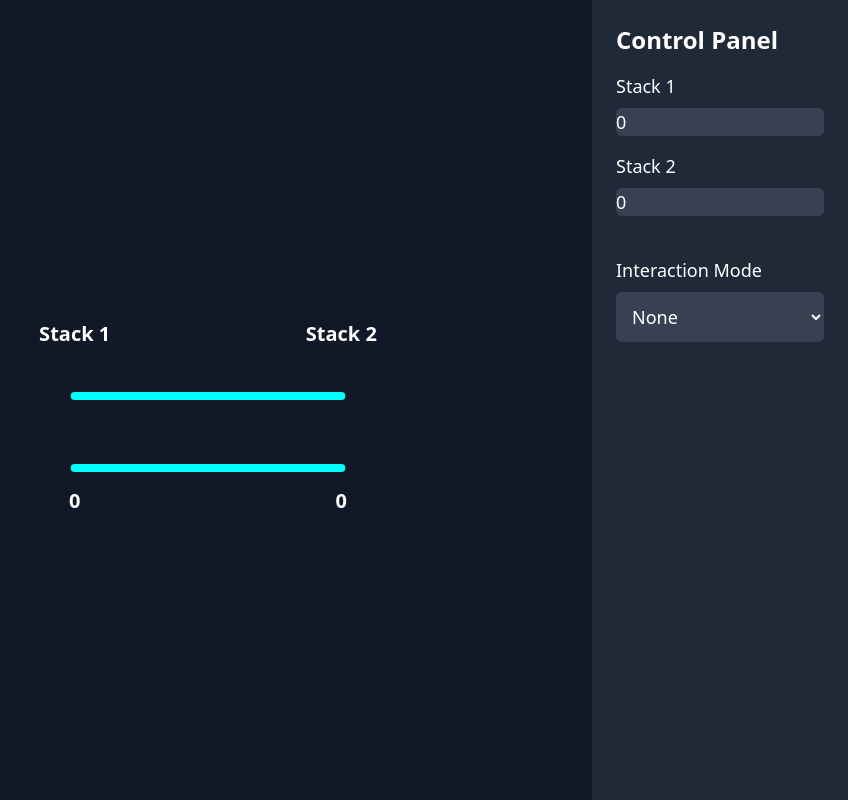
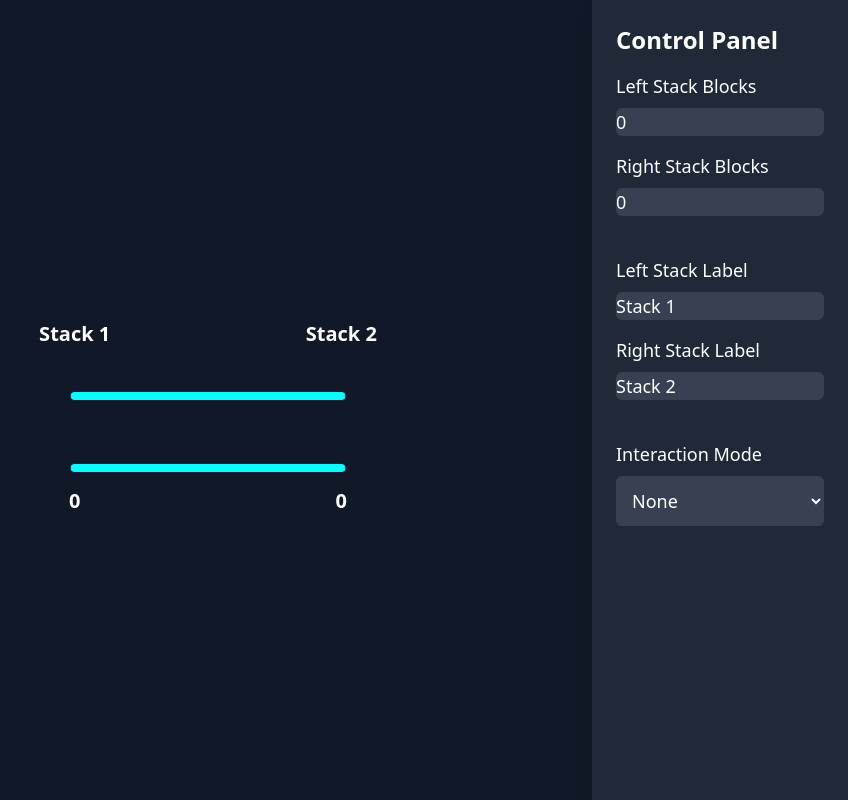
Before and after one commit to dkinsell/stack-comparator, a React (Vite) app: page / in a window 1280 px wide. Shown: the whole page, without its empty margins (432-1280 px from the left). Built offline with nearby package versions, Linux system fonts and the light colour scheme.

Commit message:
adds input to allow user to change stack labels

```diff
--- a/src/App.tsx
+++ b/src/App.tsx
@@ -6,6 +6,8 @@ import ControlPanel from "./components/ControlPanel";
 const App = () => {
   const [stack1, setStack1] = useState<number>(0);
   const [stack2, setStack2] = useState<number>(0);
+  const [stack1Label, setStack1Label] = useState<string>("Stack 1");
+  const [stack2Label, setStack2Label] = useState<string>("Stack 2");
   const [mode, setMode] = useState<string>("none");
 
   const stack1Ref = useRef<HTMLDivElement>(null);
@@ -25,7 +27,7 @@ const App = () => {
         }}
       >
         <BlockStack
-          label="Stack 1"
+          label={stack1Label}
           blocks={stack1}
           setBlocks={setStack1}
           stackRef={stack1Ref}
@@ -41,7 +43,7 @@ const App = () => {
           stack2Ref={stack2Ref}
         />
         <BlockStack
-          label="Stack 2"
+          label={stack2Label}
           blocks={stack2}
           setBlocks={setStack2}
           stackRef={stack2Ref}
@@ -57,6 +59,10 @@ const App = () => {
         stack2={stack2}
         setStack1={setStack1}
         setStack2={setStack2}
+        stack1Label={stack1Label}
+        setStack1Label={setStack1Label}
+        stack2Label={stack2Label}
+        setStack2Label={setStack2Label}
         mode={mode}
         setMode={setMode}
       />
--- a/src/components/ControlPanel.tsx
+++ b/src/components/ControlPanel.tsx
@@ -5,6 +5,10 @@ interface ControlPanelProps {
   stack2: number;
   setStack1: React.Dispatch<React.SetStateAction<number>>;
   setStack2: React.Dispatch<React.SetStateAction<number>>;
+  stack1Label: string;
+  setStack1Label: React.Dispatch<React.SetStateAction<string>>;
+  stack2Label: string;
+  setStack2Label: React.Dispatch<React.SetStateAction<string>>;
   mode: string;
   setMode: React.Dispatch<React.SetStateAction<string>>;
 }
@@ -14,6 +18,10 @@ const ControlPanel = ({
   stack2,
   setStack1,
   setStack2,
+  stack1Label,
+  setStack1Label,
+  stack2Label,
+  setStack2Label,
   mode,
   setMode,
 }: ControlPanelProps) => {
@@ -23,6 +31,13 @@ const ControlPanel = ({
       const value = Math.min(Math.max(0, Number(e.target.value)), 10);
       setter(value);
     };
+
+  const handleLabelChange =
+    (setter: React.Dispatch<SetStateAction<string>>) =>
+    (e: React.ChangeEvent<HTMLInputElement>) => {
+      setter(e.target.value);
+    };
+
   return (
     <div
       className="absolute top-0 right-0 p-6 bg-gray-800 text-white shadow-lg"
@@ -32,7 +47,7 @@ const ControlPanel = ({
 
       <div className="mb-6">
         <label htmlFor="stack1-input" className="block mb-2 text-lg">
-          Stack 1
+          Left Stack Blocks
         </label>
         <input
           id="stack1-input"
@@ -45,7 +60,7 @@ const ControlPanel = ({
         />
 
         <label htmlFor="stack2-input" className="block mb-2 text-lg">
-          Stack 2
+          Right Stack Blocks
         </label>
         <input
           id="stack2-input"
@@ -54,6 +69,30 @@ const ControlPanel = ({
           onChange={handleStackChange(setStack2)}
           min="0"
           max="10"
+          className="w-full bg-gray-700 rounded-md text-white text-lg mb-4"
+        />
+      </div>
+
+      <div className="mb-6">
+        <label htmlFor="stack1-label" className="block mb-2 text-lg">
+          Left Stack Label
+        </label>
+        <input
+          id="stack1-label"
+          type="text"
+          value={stack1Label}
+          onChange={handleLabelChange(setStack1Label)}
+          className="w-full bg-gray-700 rounded-md text-white text-lg mb-4"
+        />
+
+        <label htmlFor="stack2-label" className="block mb-2 text-lg">
+          Right Stack Label
+        </label>
+        <input
+          id="stack2-label"
+          type="text"
+          value={stack2Label}
+          onChange={handleLabelChange(setStack2Label)}
           className="w-full bg-gray-700 rounded-md text-white text-lg mb-4"
         />
       </div>
```
